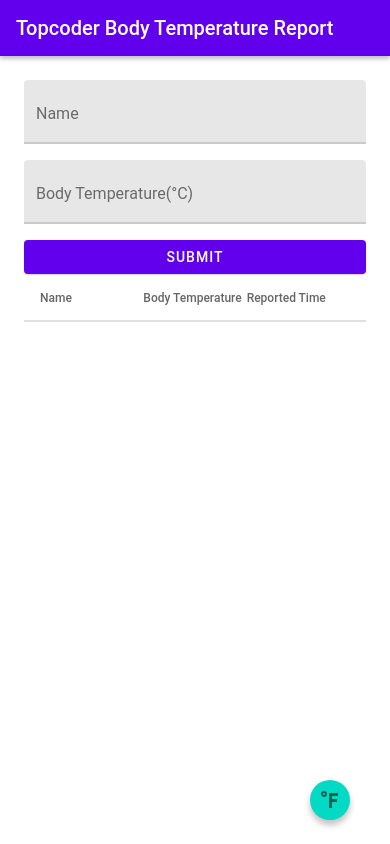
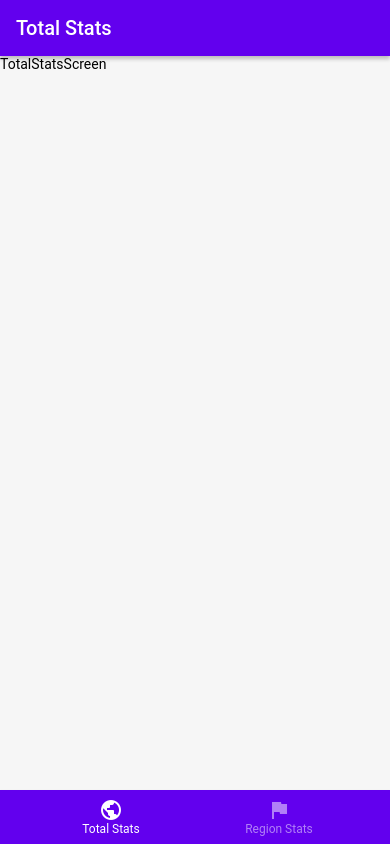
Before and after one commit to iketiunn/corona-cases-report, a React Native app: screen / in a window 390 px wide. Built offline with nearby package versions, Linux system fonts and the light colour scheme.

Commit message:
Basic bottom tab nav

```diff
--- a/App.tsx
+++ b/App.tsx
@@ -1,27 +1,23 @@
 import { StatusBar } from "expo-status-bar";
 import React from "react";
-import { StyleSheet } from "react-native";
-import Home from "./app/screens/home";
+import { StyleSheet, View } from "react-native";
 import { Provider } from "react-redux";
 import store from "./app/store";
 import { Appbar, Portal } from "react-native-paper";
+import Nav from "./app/components/Nav";
 
 export default function App() {
   return (
     <Provider store={store}>
       <Portal.Host>
-        <Appbar.Header>
-          <Appbar.Content title="Topcoder Body Temperature Report"></Appbar.Content>
-        </Appbar.Header>
         <StatusBar style="auto" />
-        {/* Place your screen */}
-        <Home />
+        <Nav />
       </Portal.Host>
     </Provider>
   );
 }
 
-const styles = StyleSheet.create({
+const s = StyleSheet.create({
   container: {
     flex: 1,
     backgroundColor: "#fff",
--- /dev/null
+++ b/app/components/Nav.tsx
@@ -0,0 +1,25 @@
+import * as React from 'react';
+import { BottomNavigation } from 'react-native-paper';
+import TotalStats from '../screens/TotalStats'
+import RegionStats from '../screens/RegionStats'
+
+export default function Nav()  {
+  const [index, setIndex] = React.useState(0);
+  const [routes] = React.useState([
+    { key: 'total', title: 'Total Stats', icon: 'earth' },
+    { key: 'region', title: 'Region Stats', icon: 'flag' },
+  ]);
+
+  const renderScene = BottomNavigation.SceneMap({
+    total: TotalStats,
+    region: RegionStats,
+  });
+
+  return (
+    <BottomNavigation
+      navigationState={{ index, routes }}
+      onIndexChange={setIndex}
+      renderScene={renderScene}
+    />
+  );
+};
--- /dev/null
+++ b/app/screens/RegionStats.tsx
@@ -0,0 +1,15 @@
+import * as React from "react";
+import { View } from "react-native";
+import { Appbar, Text } from "react-native-paper";
+
+export default function RegionScreen() {
+  return (
+    <View>
+      <Appbar.Header>
+        <Appbar.Content title="Region Stats"></Appbar.Content>
+      </Appbar.Header>
+
+      <Text>Region Stats</Text>
+    </View>
+  );
+}
--- /dev/null
+++ b/app/screens/TotalStats.tsx
@@ -0,0 +1,15 @@
+import * as React from "react";
+import { View } from "react-native";
+import { Appbar, Text } from "react-native-paper";
+
+export default function TotalStatsScreen() {
+  return (
+    <View>
+      <Appbar.Header>
+        <Appbar.Content title="Total Stats"></Appbar.Content>
+      </Appbar.Header>
+
+      <Text>TotalStatsScreen</Text>
+    </View>
+  );
+}
```
Also changed, not shown: 1 other file (tests, documents, lock files or other folders).
